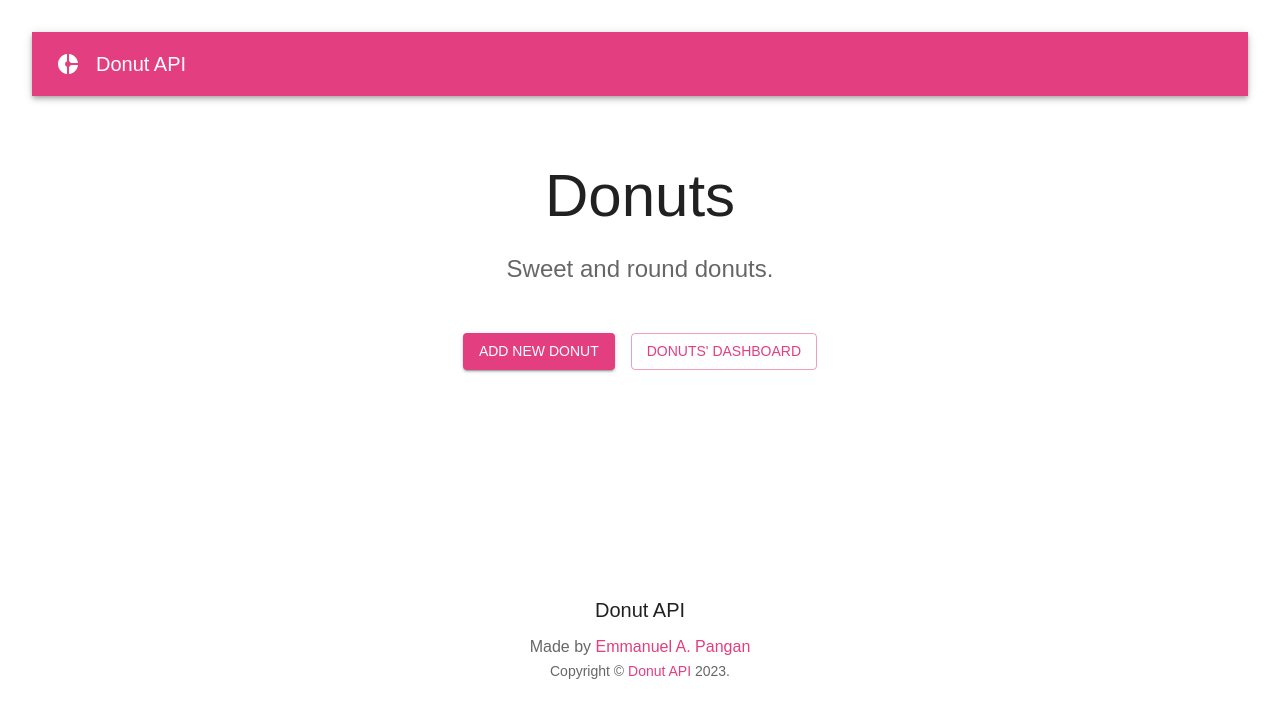
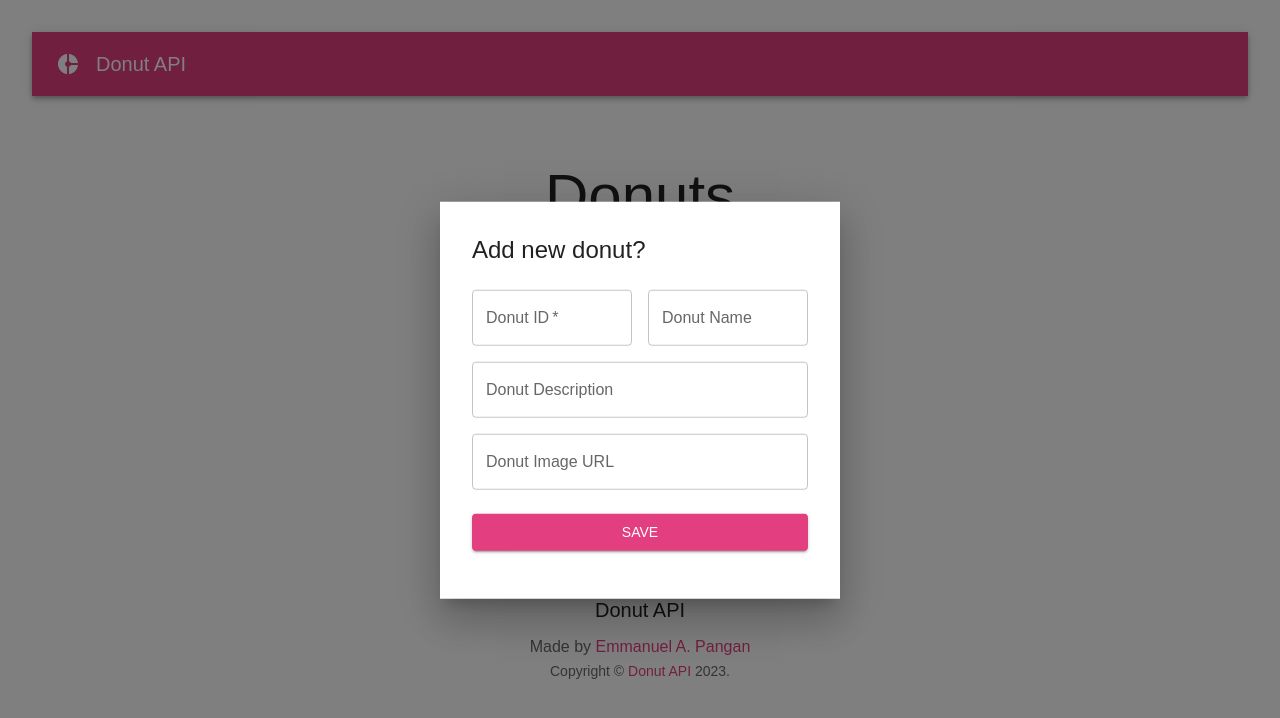
Before and after one commit to emmanuel-dev000/donutapireact, a React (Vite) app: page / in a window 1280 px wide. Both pictures are taken after a click on the button "ADD NEW DONUT". Shown: the top 718 px of the page. Built offline with nearby package versions, Linux system fonts and the light colour scheme; no server answers.

Commit message:
Form for adding new donuts

```diff
--- a/src/App.tsx
+++ b/src/App.tsx
@@ -1,6 +1,6 @@
 import './App.css'
 import Body from './components/Body'
-// import Try from './try/try'
+import Try from './try/try'
 
 export default function App() {
   return (
--- /dev/null
+++ b/src/components/DonutFormPopup.tsx
@@ -0,0 +1,94 @@
+import Button from '@mui/material/Button';
+import TextField from '@mui/material/TextField';
+import Grid from '@mui/material/Grid';
+import Box from '@mui/material/Box';
+import Typography from '@mui/material/Typography';
+import { useState } from 'react';
+import { Modal } from '@mui/material';
+
+const style = {
+  position: 'absolute' as "absolute",
+  top: '50%',
+  left: '50%',
+  transform: 'translate(-50%, -50%)',
+  width: 400,
+  bgcolor: 'background.paper',
+  boxShadow: 24,
+  p: 4,
+};
+
+export default function DonutFormPopup() {
+  const [open, setOpen] = useState(false);
+  const openState = () => setOpen(true);
+  const closeState = () => setOpen(false);
+
+  // const handleSubmit = (event: React.FormEvent<HTMLFormElement>) => {
+  //   event.preventDefault();
+  //   const data = new FormData(event.currentTarget);
+  //   console.log({
+  //     email: data.get('email'),
+  //     password: data.get('password'),
+  //   });
+  // };
+
+  return (
+    <>
+      <Button variant="contained" onClick={openState}>{ "Add new Donut" }</Button>
+      <Modal
+        open={open}
+        onClose={closeState}>
+        <Box sx={style}>
+          <Typography component="h1" variant="h5">
+            { "Add new donut?" }
+          </Typography>
+          <Box component="form" noValidate /*onSubmit={handleSubmit}*/ sx={{ mt: 3 }}>
+            <Grid container spacing={2}>
+              <Grid item xs={12} sm={6}>
+                <TextField
+                  required
+                  name="id"
+                  fullWidth
+                  id="id"
+                  label="Donut ID"
+                  autoFocus
+                />
+              </Grid>
+              <Grid item xs={12} sm={6}>
+                <TextField
+                  fullWidth
+                  id="name"
+                  label="Donut Name"
+                  name="name"
+                />
+              </Grid>
+              <Grid item xs={12}>
+                <TextField
+                  fullWidth
+                  id="description"
+                  label="Donut Description"
+                  name="description"
+                />
+              </Grid>
+              <Grid item xs={12}>
+                <TextField
+                  fullWidth
+                  name="imageUrl"
+                  label="Donut Image URL"
+                  id="imageUrl"
+                />
+              </Grid>
+            </Grid>
+            <Button
+              type="submit"
+              fullWidth
+              variant="contained"
+              sx={{ mt: 3, mb: 2 }}
+              onClick={closeState}>
+              Save
+            </Button>
+          </Box>
+        </Box>
+      </Modal>
+  </>
+  );
+}
--- a/src/components/Header.tsx
+++ b/src/components/Header.tsx
@@ -1,4 +1,5 @@
 import { Box, Container, Typography, Stack, Button } from "@mui/material";
+import DonutFormPopup from "./DonutFormPopup";
 
 export default function Header() {
     return (
@@ -6,8 +7,7 @@ export default function Header() {
             sx={{
             bgcolor: 'background.paper',
             pt: 8,
-            pb: 6,
-            }}>
+            pb: 6}}>
             <Container maxWidth="sm">
             <Typography
                 component="h1"
@@ -25,7 +25,8 @@ export default function Header() {
                 direction="row"
                 spacing={2}
                 justifyContent="center">
-                <Button variant="contained">{ "Add new Donut" }</Button>
+                {/* <Button variant="contained">{ "Add new Donut" }</Button> */}
+                <DonutFormPopup />
                 <Button variant="outlined">{ "Donuts' Dashboard" }</Button>
             </Stack>
             </Container>
```
Also changed, not shown: src/components/Popup.tsx (deleted, +0 -105 lines), src/try/try.tsx (+35 -13 lines).
